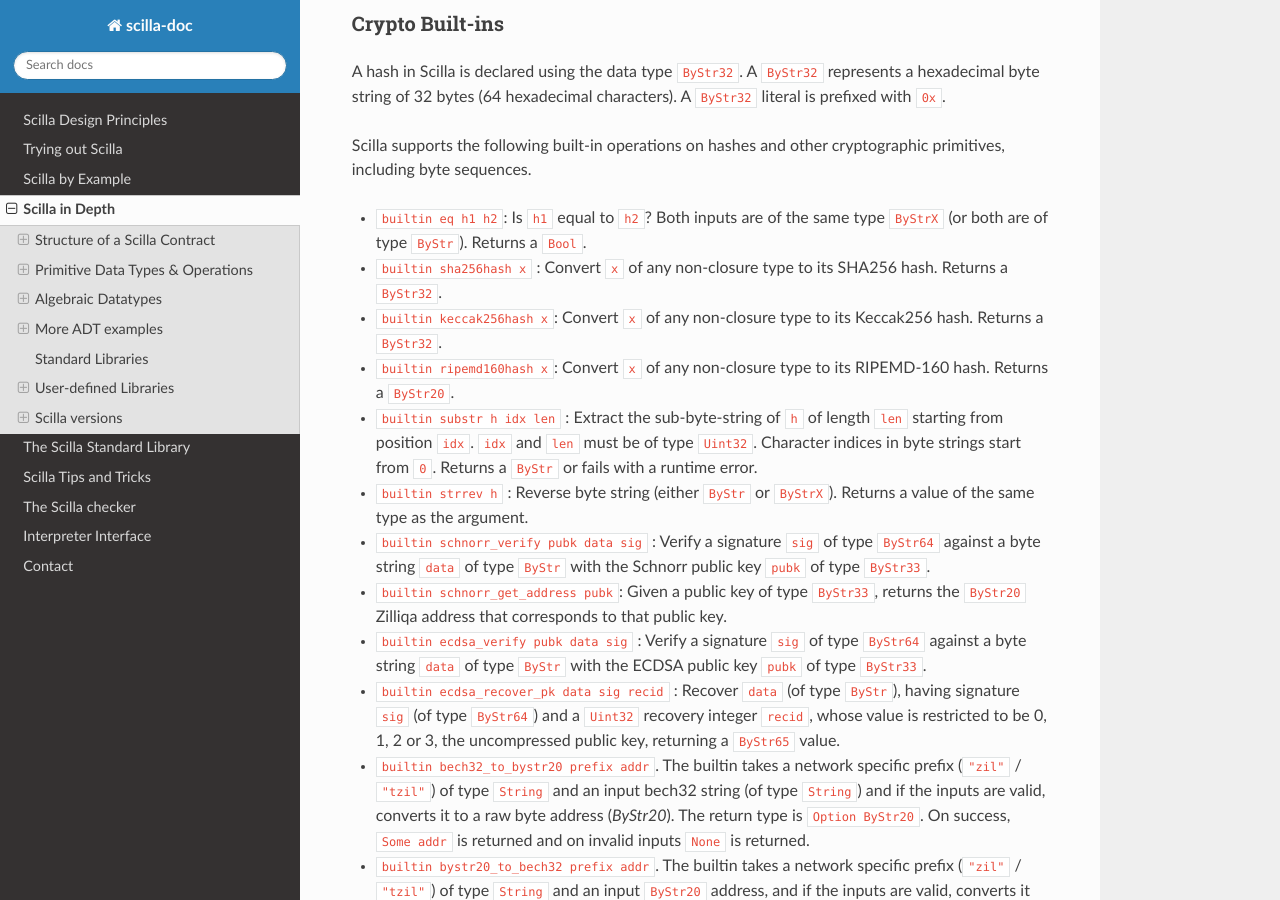
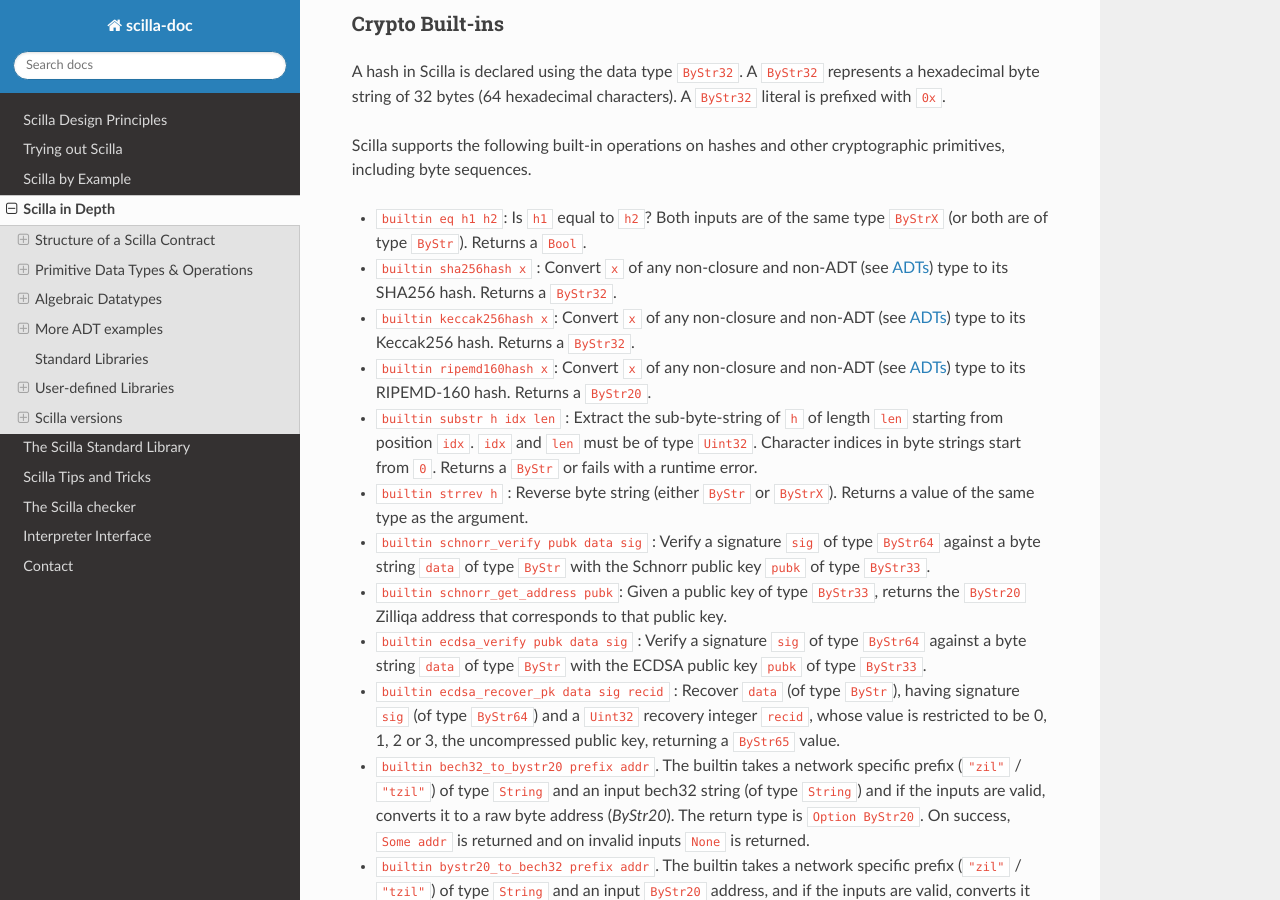
Before and after one commit to Zilliqa/scilla-docs, a Sphinx documentation site: the page built from docs/source/scilla-in-depth.rst, in a window 1280 px wide and 900 px high, scrolled down 18665 px. Built offline with Sphinx 7.4.7 and the Read the Docs theme 2.0.0, drawn with Linux system fonts in a browser that asks for light colours.

Commit message:
ADTs cannot be hashed

```diff
--- a/docs/source/scilla-in-depth.rst
+++ b/docs/source/scilla-in-depth.rst
@@ -1071,11 +1071,11 @@ including byte sequences.
 - ``builtin eq h1 h2``: Is ``h1`` equal to ``h2``? Both inputs are of the
   same type ``ByStrX`` (or both are of type ``ByStr``). Returns a ``Bool``.
 
-- ``builtin sha256hash x`` : Convert ``x`` of any non-closure type to its SHA256 hash. Returns a ``ByStr32``.
-
-- ``builtin keccak256hash x``: Convert ``x`` of any non-closure type to its Keccak256 hash. Returns a ``ByStr32``.
-
-- ``builtin ripemd160hash x``: Convert ``x`` of any non-closure type to its RIPEMD-160 hash. Returns a ``ByStr20``.
+- ``builtin sha256hash x`` : Convert ``x`` of any non-closure and non-ADT (see ADTs_) type to its SHA256 hash. Returns a ``ByStr32``.
+
+- ``builtin keccak256hash x``: Convert ``x`` of any non-closure and non-ADT (see ADTs_) type to its Keccak256 hash. Returns a ``ByStr32``.
+
+- ``builtin ripemd160hash x``: Convert ``x`` of any non-closure and non-ADT (see ADTs_) type to its RIPEMD-160 hash. Returns a ``ByStr20``.
 
 - ``builtin substr h idx len`` : Extract the sub-byte-string of ``h`` of
   length ``len`` starting from position ``idx``. ``idx`` and
```
